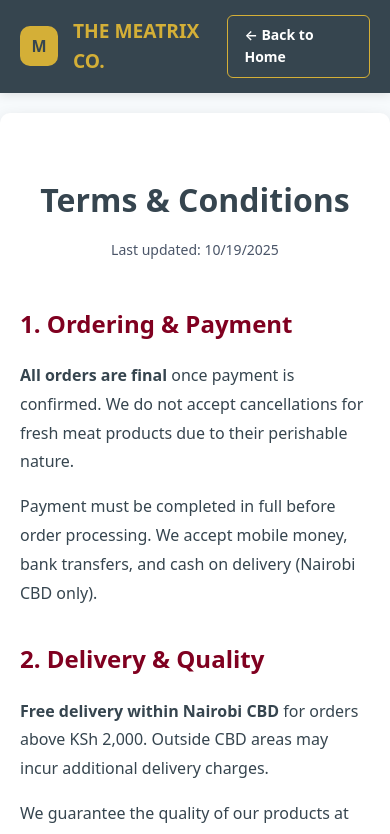
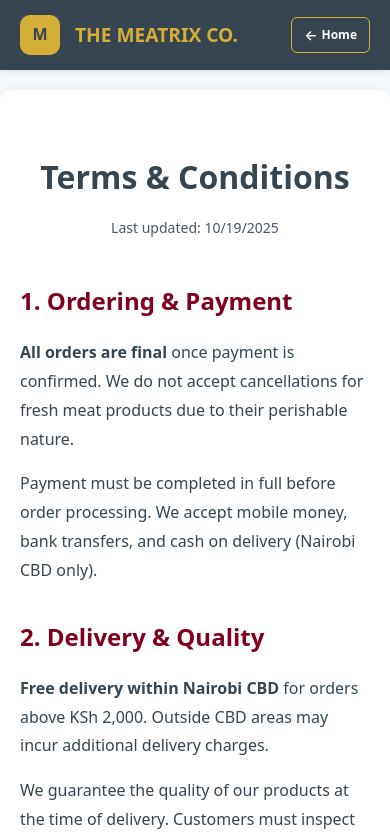
Before and after one commit to Huncho2130/The-meatrix, a Next.js app: page /terms in a window 390 px wide. Shown: the top 834 px of the page. Built offline with nearby package versions, Linux system fonts and the light colour scheme.

Commit message:
Update page.tsx

```diff
--- a/src/app/terms/page.tsx
+++ b/src/app/terms/page.tsx
@@ -14,7 +14,8 @@ export default function TermsPage() {
 
   return (
     <div style={{ minHeight: '100vh', background: '#f7fafc' }}>
-      {/* Header */}
+
+ {/* Header */}
       <header style={{
         background: '#36454F',
         color: 'white',
@@ -60,23 +61,30 @@ export default function TermsPage() {
             style={{
               color: 'white',
               textDecoration: 'none',
-              fontSize: '14px',
+              fontSize: isMobile ? '12px' : '14px',
               fontWeight: '600',
-              padding: '8px 16px',
+              padding: isMobile ? '6px 12px' : '8px 16px',
               border: '1px solid #D4AF37',
               borderRadius: '6px',
-              transition: 'all 0.3s ease'
+              transition: 'all 0.3s ease',
+              whiteSpace: 'nowrap',
+              display: 'flex',
+              alignItems: 'center',
+              gap: '4px'
             }}
             onMouseOver={(e) => {
               e.currentTarget.style.background = '#D4AF37';
               e.currentTarget.style.color = '#36454F';
+              e.currentTarget.style.transform = 'translateY(-1px)';
             }}
             onMouseOut={(e) => {
               e.currentTarget.style.background = 'transparent';
               e.currentTarget.style.color = 'white';
+              e.currentTarget.style.transform = 'translateY(0)';
             }}
           >
-            ← Back to Home
+            <span style={{ fontSize: isMobile ? '14px' : '16px' }}>←</span>
+            {isMobile ? 'Home' : 'Back to Home'}
           </a>
         </div>
       </header>
```
